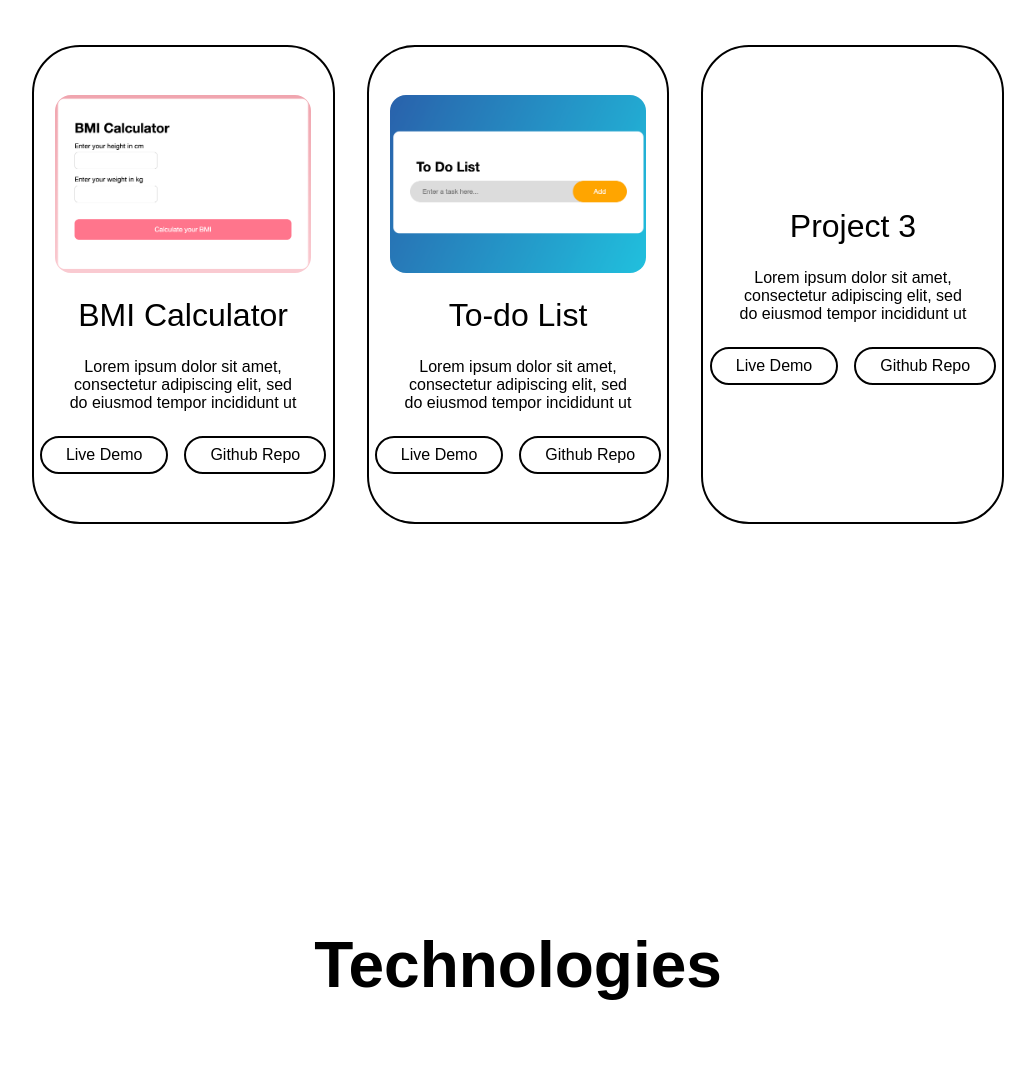
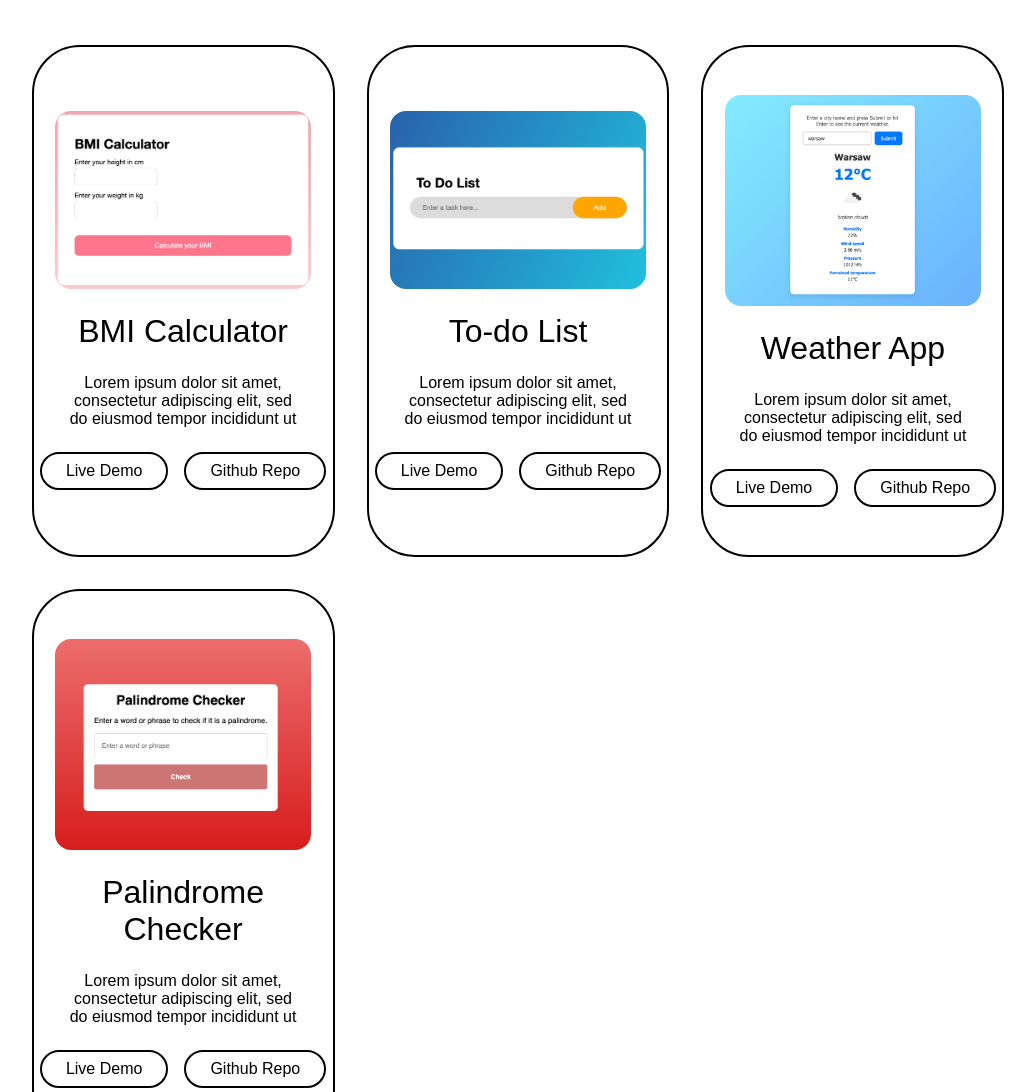
Before and after one commit to Finroden/portfolio-website, a website: page index.html in a window 1280 px wide. Shown: the part 1005-2097 px from the top of the page, without its empty margins (122-1157 px from the left). Drawn offline with Linux system fonts and the light colour scheme.

Commit message:
My portfolio website.

```diff
--- a/index.html
+++ b/index.html
@@ -6,6 +6,7 @@
     <title>Portfolio website</title>
     <link rel="stylesheet" href="style.css"/>
     <link rel="stylesheet" href="https://cdnjs.cloudflare.com/ajax/libs/font-awesome/6.7.2/css/all.min.css"/>
+    <link rel = "icon" type = "image/png" href = "portfolioIcon.png"/>
 </head>
 <body>
     <header class="header">
@@ -75,8 +76,8 @@
                 </div>
             </div>
             <div class="project-card">
-                <img src="project-3.jpg" alt=""/>
-                <h3>Project 3</h3>
+                <img src="project-3.png" alt=""/>
+                <h3>Weather App</h3>
                 <p>
                     Lorem ipsum dolor sit amet, consectetur adipiscing
                     elit, sed do eiusmod tempor incididunt ut
@@ -86,7 +87,18 @@
                     <div class="btn">Github Repo</div>
                 </div>
             </div>
-        </div>
+            <div class="project-card">
+                <img src="project-4.png" alt=""/>
+                <h3>Palindrome Checker</h3>
+                <p>
+                    Lorem ipsum dolor sit amet, consectetur adipiscing
+                    elit, sed do eiusmod tempor incididunt ut
+                </p>
+                <div class="btn-group">
+                    <div class="btn">Live Demo</div>
+                    <div class="btn">Github Repo</div>
+                </div>
+            </div>
     </section>
     <section id="technologies" class="technologies">
         <h2 class="section-title">Technologies</h2>
```
Also changed, not shown: portfolioIcon.png (added), project-3.png (added), project-4.png (added).
